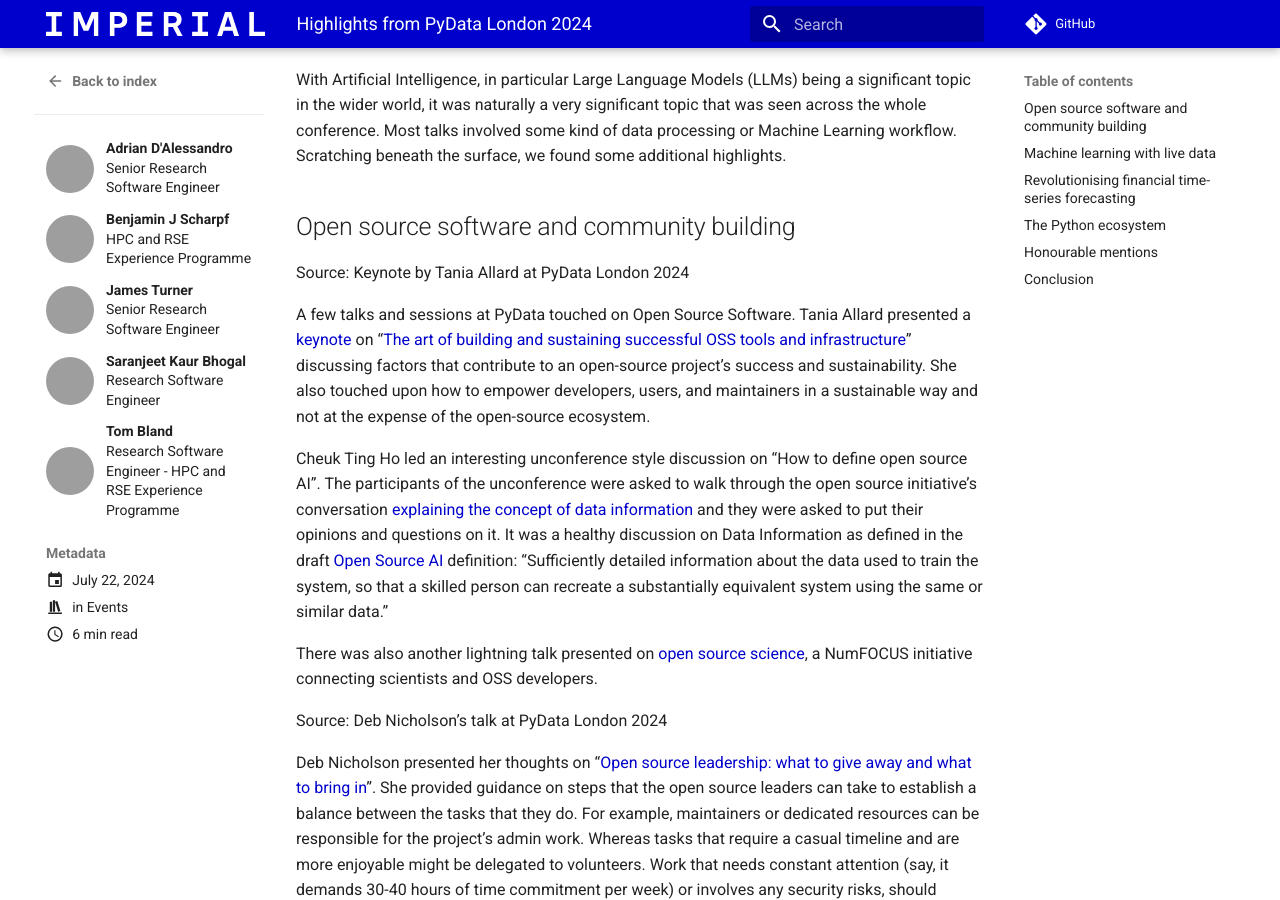
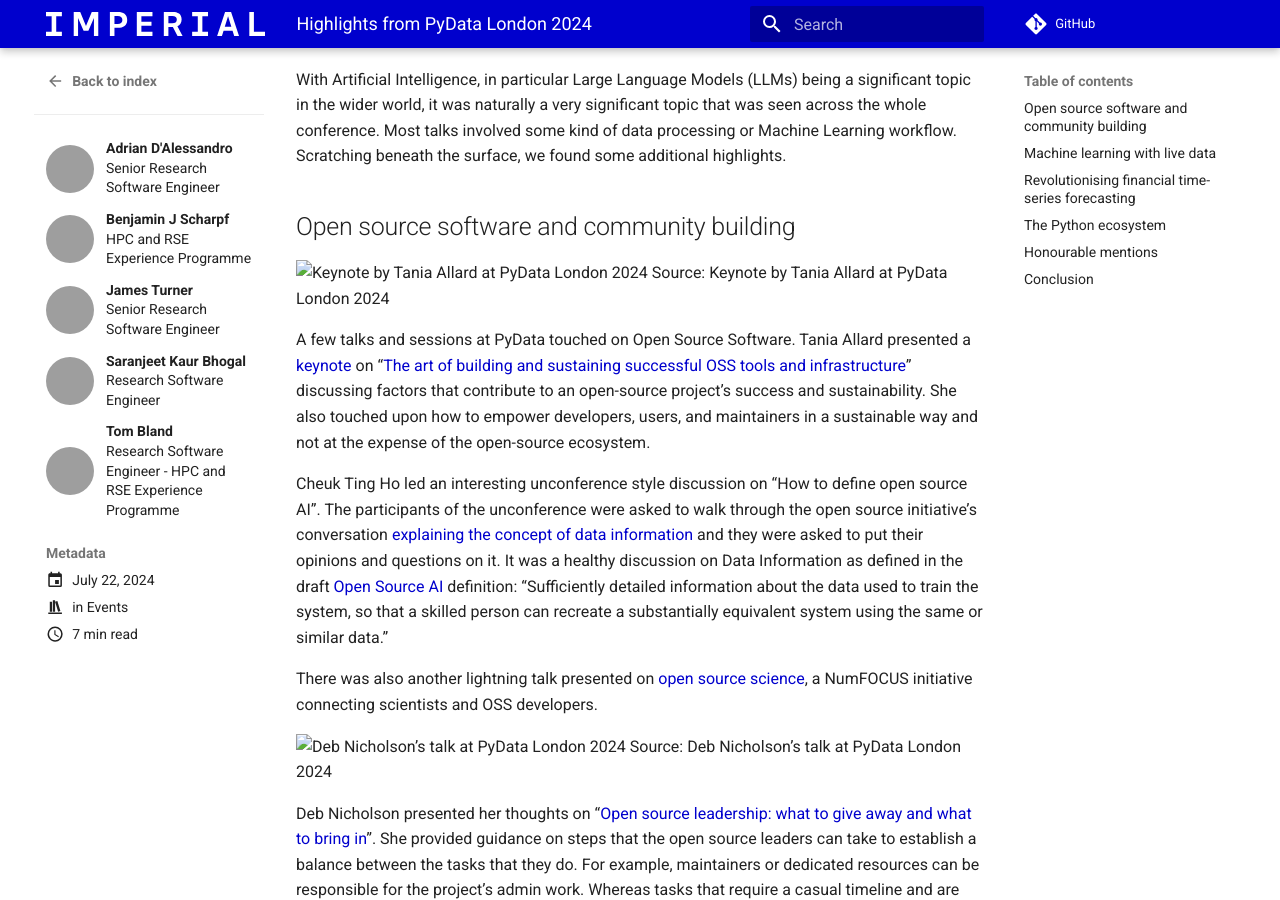
Before and after one commit to ImperialCollegeLondon/RSEBlog, an MkDocs documentation site: the page built from docs/posts/pydata_london_2024.md, in a window 1280 px wide and 900 px high, scrolled down 323 px. Built offline with MkDocs 1.6.1 and Material for MkDocs 9.7.7, drawn with Linux system fonts in a browser that asks for light colours; comment, search, counter and statistics services are not loaded; some of the changed lines change nothing that is shown; grey boxes are pictures that could not be loaded.

Commit message:
include images

```diff
--- a/docs/posts/pydata_london_2024.md
+++ b/docs/posts/pydata_london_2024.md
@@ -21,7 +21,7 @@
 
 ## Open source software and community building
 
-<!-- placeholder for image -->
+![Keynote by Tania Allard at PyData London 2024](images/tania_keynote.png)
 Source: Keynote by Tania Allard at PyData London 2024
 
 A few talks and sessions at PyData touched on Open Source Software. Tania Allard presented a [keynote](https://www.youtube.com/watch?v=9AuuhrQDv0E&list=PLGVZCDnMOq0rrhYTNedKKuJ9716fEaAdK&index=29) on “[The art of building and sustaining successful OSS tools and infrastructure](https://speakerdeck.com/trallard/2024-pydata-lndn)” discussing factors that contribute to an open-source project’s success and sustainability. She also touched upon how to empower developers, users, and maintainers in a sustainable way and not at the expense of the open-source ecosystem.
@@ -30,7 +30,7 @@
 
 There was also another lightning talk presented on [open source science](https://www.opensource.science/), a NumFOCUS initiative connecting scientists and OSS developers.
 
-<!-- placeholder for image -->
+![Deb Nicholson’s talk at PyData London 2024](images/deb_open_source_leadership.png)
 Source: Deb Nicholson’s talk at PyData London 2024
 
 Deb Nicholson presented her thoughts on “[Open source leadership: what to give away and what to bring in](https://www.youtube.com/watch?v=qqZP7OBTL70&list=PLGVZCDnMOq0rrhYTNedKKuJ9716fEaAdK&index=48)”. She provided guidance on steps that the open source leaders can take to establish a balance between the tasks that they do. For example, maintainers or dedicated resources can be responsible for the project’s admin work. Whereas tasks that require a casual timeline and are more enjoyable might be delegated to volunteers. Work that needs constant attention (say, it demands 30-40 hours of time commitment per week) or involves any security risks, should definitely be done by a dedicated staff. As open source projects evolve, they should look for strategies and action plans to reallocate their work in a sustainable way.
@@ -43,7 +43,7 @@
 
 For streaming and aggregation, attendants were spoilt for choice for low-latency data streaming solutions, with [Bytewax](https://bytewax.io/), [Hopsworks](https://www.hopsworks.ai/) and [CSP](https://docs.cloudera.com/csp-ce/latest/index.html) all presenting solutions. These projects provide reusable building blocks for integrating with various real-time (and offline, for model training) data sources, performing efficient and customisable preprocessing, and presenting to the final data sink as aggregated time-synchronised dataframes.
 
-<!-- placeholder for image -->
+![Dask documentation](images/dask_document.png)
 Source: [Dask documentation](https://docs.dask.org/en/stable/?wvideo=l9sgt2saht)
 
 As for parallel processing and analysis, the [DASK](https://www.dask.org/) team showcased their data table processing library; similar to Pandas, that is able to offload processing to multiple nodes on, say, a HPC cluster. With significant performance improvements and a dataframe-like interface, combined with the real-time streaming options above, real-time data analysis is seemingly easier than ever.
@@ -56,7 +56,7 @@
 
 For Bayesian enthusiasts, a talk as well as a hackathon by two of the core developers of [PyMC5](https://www.pymc.io/welcome.html), Chris Fonnesbeck and Thomas Wiecki, was useful and illustrated how [Bayesian computing](https://www.youtube.com/watch?v=99Rmi_CjqME&list=PLGVZCDnMOq0rrhYTNedKKuJ9716fEaAdK&index=12) can be facilitated within the Python framework. There are plenty of well-documented Jupyter notebooks on their [website](https://www.pymc.io/projects/docs/en/stable/learn/core_notebooks/pymc_overview.html) with [examples](https://www.pymc.io/projects/examples/en/latest/gallery.html) from regression, model selection, factor analysis and reliability statistics.
 
-<!-- placeholder for image -->
+![Figure obtained from PyMC documentation](images/pymc_plot.png)
 Source: Figure obtained from [PyMC documentation](https://www.pymc.io/projects/examples/en/latest/introductory/api_quickstart.html)
 
 Furthermore, there was a talk on [Synthetic Data in Financial Time Series](https://www.youtube.com/watch?v=VXbRP2a0ABg&list=PLGVZCDnMOq0rrhYTNedKKuJ9716fEaAdK&index=39), where [Generative Adversarial Networks (GANs)](https://en.wikipedia.org/wiki/Generative_adversarial_network) were applied to model the evolution of the time series of prices for two types of crude oil. Various commonly used open-access financial datasets were mentioned. This was followed by introducing a machine-learning architecture based on TensorFlow that spans generator, discriminator, encoder and recovery networks. The network was then trained on generating statistically accurate time-series which is useful when data availability, privacy or ethical considerations are a concern.
@@ -65,14 +65,14 @@
 
 Putting the 'Py' in PyData, some talks covered more general aspects of the Python ecosystem. In a humorous talk, Quazi Nafiul Islam gave an overview of the [evolutionary saga of Python packaging](https://youtu.be/95pi4210XAM?si=dY-6IBxAfZCuDojD), from the origins of [Eggs](https://python101.pythonlibrary.org/chapter38_eggs.html) to sophisticated modern tools such as [poetry](https://python-poetry.org/), [PDM](https://pdm-project.org/en/latest/) and [UV](https://astral.sh/blog/uv). He discussed some of the particular challenges relevant to Python packaging, including challenges combining source code and binaries, and cross-platform compatibility. We certainly came away appreciating the progress that has been made with modern tools, and feeling lucky to be Python developers now rather than 20 years ago!
 
-<!-- placeholder for image -->
+![Quazi Nafiul Islam’s talk at PyData London 2024](images/quazi_talk.png)
 Source: Quazi Nafiul Islam’s talk at PyData London 2024
 
 Particularly exciting to members of the RSE team, Andy Fundinger gave an [overview of the python package 'hypothesis'](https://youtu.be/NL7-eNPr_oI?si=WI7II3v5mt7Wz-b4), a [package](https://hypothesis.readthedocs.io/en/latest/) that allows developers to automatically generate unit tests for their functions, and automates the parameterisation of these tests to cover a wide range of inputs and edge cases. We're excited to implement this tool in current and future projects to increase the robustness of our software.
 
 ## Honourable mentions
 
-<!-- placeholder for image -->
+![John Sandall’s talk at PyData London 2024](images/john_talk.png)
 Source: John Sandall’s talk at PyData London 2024
 
 There were some unique talks that discussed less standard topics in the ML and Data Science space, including a talk by John Sandall about [creating a folk music recommendation system](https://www.youtube.com/watch?v=kifvWDrld2s) using an online sheet music database. The presenter played the violin to demonstrate the types of folk songs the clustering method found in each category, and used LLMs to algorithmically name the clusters.
```
Also changed, not shown: docs/posts/images/dask_document.png (added), docs/posts/images/deb_open_source_leadership.png (added), docs/posts/images/john_talk.png (added), docs/posts/images/pymc_plot.png (added), docs/posts/images/quazi_talk.png (added), docs/posts/images/tania_keynote.png (added).
